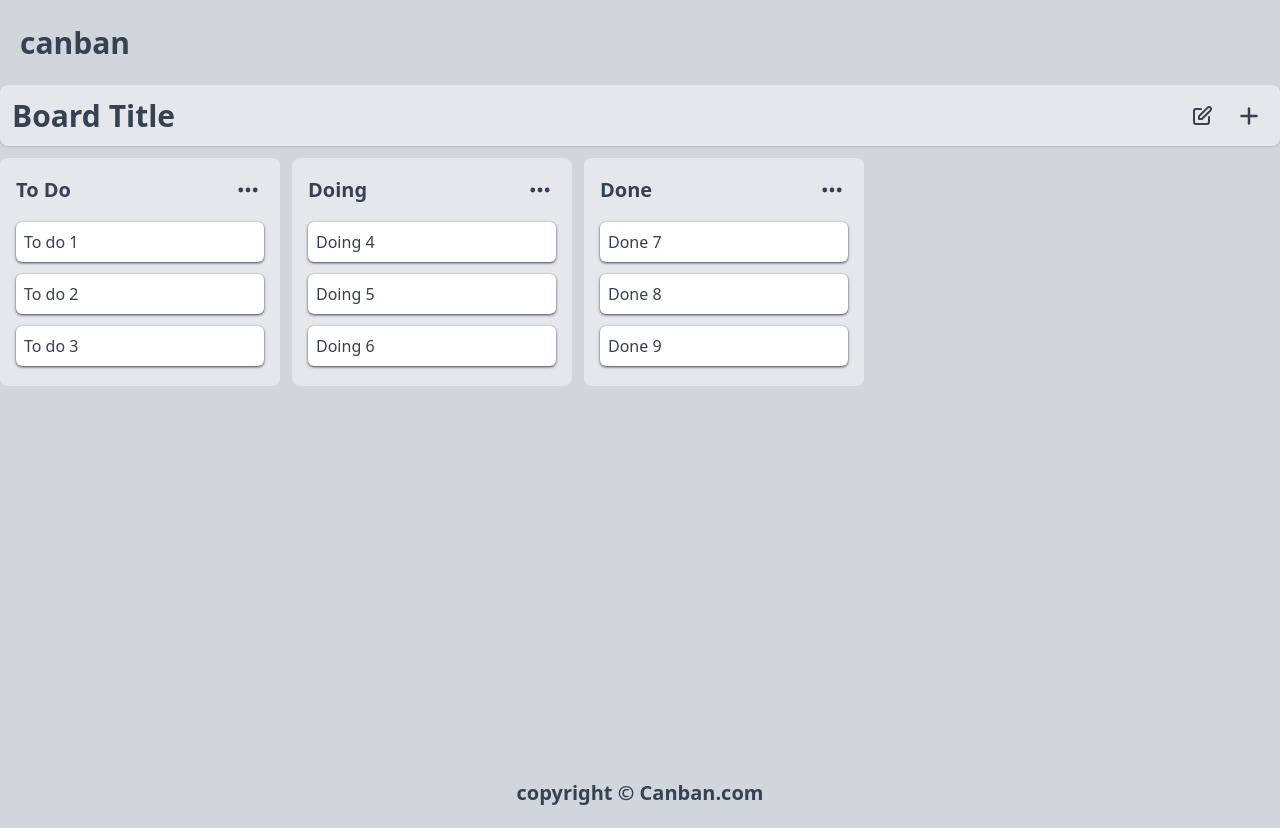
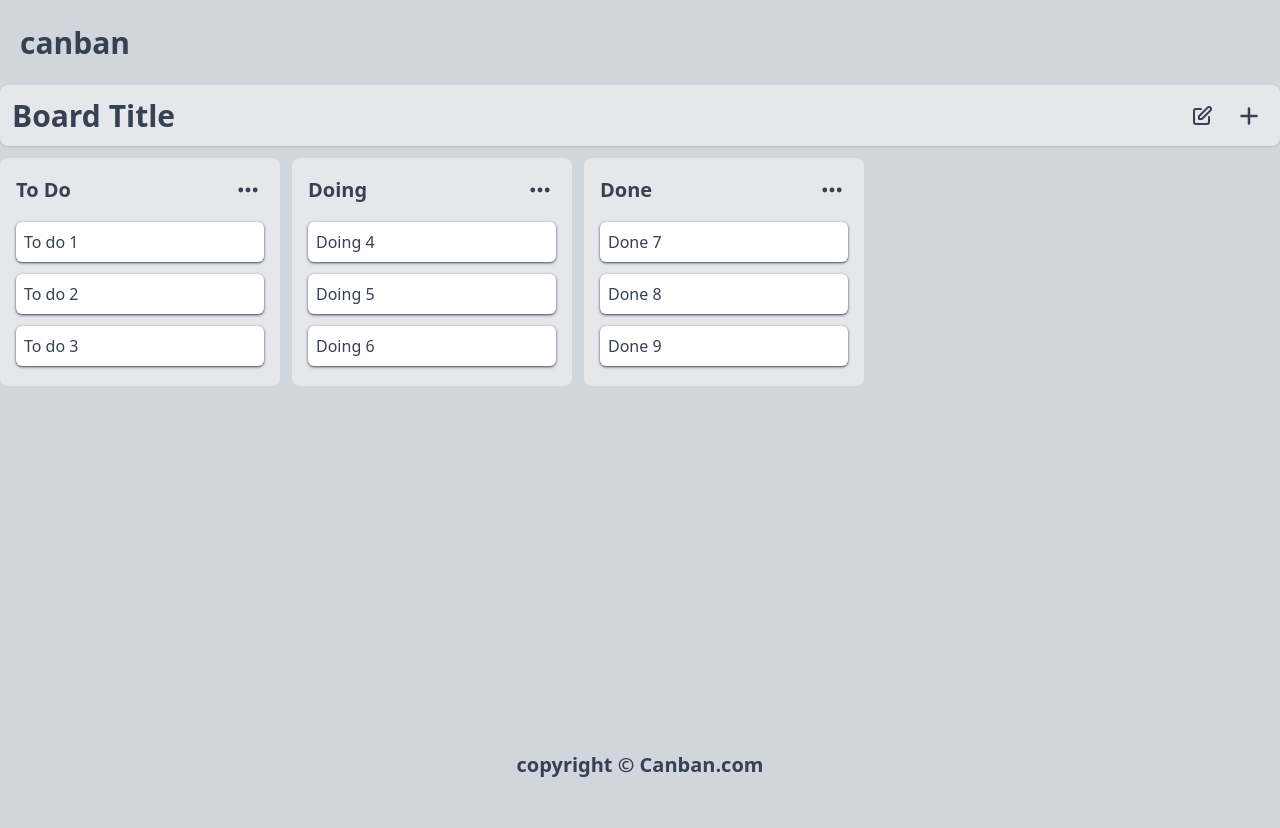
Before and after one commit to sobhanjaferi/Canban, a Next.js app: page /board/1 in a window 1280 px wide. After the commit the page ends 800 px from the top, so only its background shows below. Built offline with nearby package versions, Linux system fonts and the light colour scheme.

Commit message:
[UPDATE] board detail list and board list

```diff
--- a/src/features/board/Board-detail-list.tsx
+++ b/src/features/board/Board-detail-list.tsx
@@ -11,7 +11,7 @@ type Props = {
 
 export default function BoardDetailList({ lists, onClick }: Props): ReactNode {
   return (
-    <section className="flex justify-start items-start gap-3 overflow-auto h-150 p-3 sm:p-0">
+    <section className="flex justify-start items-start gap-3 overflow-auto p-3 sm:p-0 sm:pb-3">
       {lists.map((list) => (
         <BoardDetailBox key={list.id} list={list} onClick={onClick} />
       ))}
```
Also changed, not shown: src/features/board/Board-List.tsx (+3 -9 lines).
